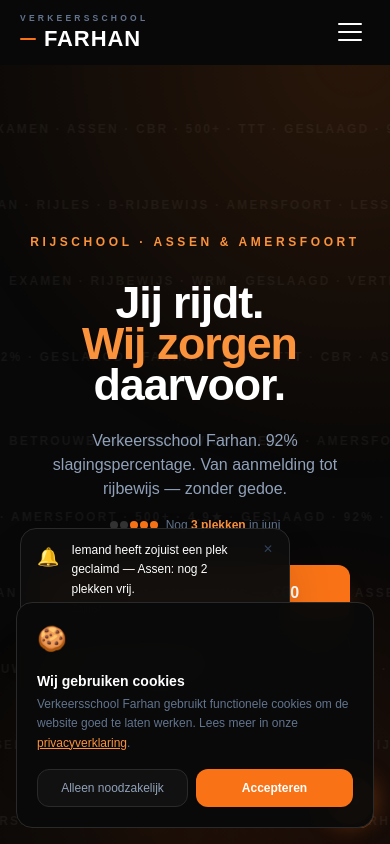
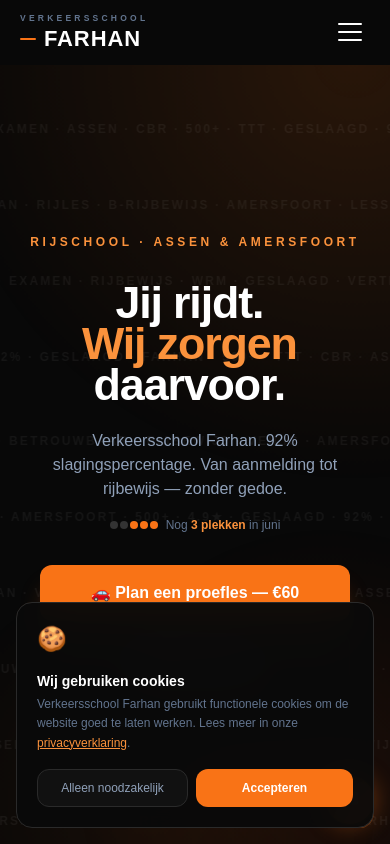
Before and after one commit to Aligh2209/verkeersschool-farhan, a Next.js app: page / in a window 390 px wide. Shown: the top 844 px of the page. Built offline with nearby package versions, Linux system fonts and the light colour scheme.

Commit message:
Meldingen: max 1 per sessie, exit intent alleen desktop na 45s

```diff
--- a/app/components/ExitIntent.tsx
+++ b/app/components/ExitIntent.tsx
@@ -20,10 +20,11 @@
       }
     }
 
-    // Wait 10s before activating (don't annoy people who just arrived)
+    // Wacht 45 seconden EN alleen op desktop (niet op mobiel)
+    if (window.innerWidth < 768) return
     const t = setTimeout(() => {
       document.addEventListener('mouseleave', onMouseLeave)
-    }, 10000)
+    }, 45000)
 
     return () => {
       clearTimeout(t)
--- a/app/components/FomoToast.tsx
+++ b/app/components/FomoToast.tsx
@@ -11,127 +11,75 @@
   cta?: { label: string; href: string }
 }
 
-/* Scroll-triggered — fires ONCE op specifieke scroll-percentages */
-const SCROLL_TRIGGERS = [
-  {
-    pct: 0.18,
-    icon: '🔔',
-    tekst: 'Iemand heeft zojuist een plek geclaimd — Assen: nog 2 plekken vrij.',
-  },
-  {
-    pct: 0.40,
-    icon: '⚠️',
-    tekst: 'Amersfoort zit bijna vol. Nog maar 1 plek beschikbaar!',
-    cta: { label: 'Claim plek', href: '/contact' },
-  },
-  {
-    pct: 0.68,
+// Slechts 1 melding — bij 65% scroll, één keer per sessie
+const TRIGGER = {
+  pct: 0.65,
   icon: '🔥',
-    tekst: 'Nog 1 plek over — schrijf je in vóór het einde van de maand.',
-    cta: { label: 'Nu inschrijven', href: '/contact' },
-  },
-]
-
-/* Timed — herhaalt elke 35 seconden na 20 sec delay */
-const TIMED = [
-  { icon: '🔔', tekst: 'Iemand uit Assen heeft zojuist een proefles gepland.' },
-  { icon: '📍', tekst: 'Locatie Amersfoort: nog 1 startplek vrij in juni.' },
-  { icon: '🔔', tekst: 'Iemand schreef zich in voor het Compleet-pakket.' },
-  { icon: '⚡', tekst: 'Proeflesaanbod geldig t/m einde van de maand.' },
-]
+  tekst: 'Nog 1 plek vrij in Amersfoort — schrijf je in vóór het einde van de maand.',
+  cta: { label: 'Nu inschrijven', href: '/boeken' },
+}
 
 let idCounter = 0
-const nextId = () => ++idCounter
 
 export default function FomoToast() {
-  const [queue, setQueue] = useState<Toast[]>([])
-  const [fired, setFired] = useState<Set<number>>(new Set())
-  const [timedIdx, setTimedIdx] = useState(0)
+  const [toast, setToast] = useState<Toast | null>(null)
+  const [fired, setFired] = useState(false)
 
-  const show = useCallback((toast: Omit<Toast, 'id'>) => {
-    const id = nextId()
-    setQueue(q => [...q.slice(-1), { ...toast, id }])
-    setTimeout(() => setQueue(q => q.filter(t => t.id !== id)), 6000)
+  const show = useCallback((t: Omit<Toast, 'id'>) => {
+    const id = ++idCounter
+    setToast({ ...t, id })
+    setTimeout(() => setToast(null), 6000)
   }, [])
 
-  /* Scroll triggers */
   useEffect(() => {
+    if (sessionStorage.getItem('fomo-shown')) return
+
     const onScroll = () => {
+      if (fired) return
       const pct = window.scrollY / (document.body.scrollHeight - window.innerHeight)
-      SCROLL_TRIGGERS.forEach((trigger, i) => {
-        if (pct >= trigger.pct && !fired.has(i)) {
-          setFired(prev => new Set(prev).add(i))
-          show({
-            icon: trigger.icon,
-            tekst: trigger.tekst,
-            cta: trigger.cta,
-          })
+      if (pct >= TRIGGER.pct) {
+        setFired(true)
+        sessionStorage.setItem('fomo-shown', '1')
+        show({ icon: TRIGGER.icon, tekst: TRIGGER.tekst, cta: TRIGGER.cta })
       }
-      })
     }
+
     window.addEventListener('scroll', onScroll, { passive: true })
     return () => window.removeEventListener('scroll', onScroll)
   }, [fired, show])
 
-  /* Timed notifications */
-  useEffect(() => {
-    const first = setTimeout(() => {
-      show(TIMED[0])
-      setTimedIdx(1)
-    }, 20000)
-
-    return () => clearTimeout(first)
-  }, [show])
-
-  useEffect(() => {
-    if (timedIdx === 0) return
-    const t = setTimeout(() => {
-      show(TIMED[timedIdx % TIMED.length])
-      setTimedIdx(i => i + 1)
-    }, 35000)
-    return () => clearTimeout(t)
-  }, [timedIdx, show])
-
   return (
-    <div className="fixed bottom-24 left-5 z-50 flex flex-col gap-2 max-w-[270px]">
     <AnimatePresence>
-        {queue.map(toast => (
+      {toast && (
         <motion.div
-            key={toast.id}
-            initial={{ opacity: 0, x: -28, scale: 0.95 }}
-            animate={{ opacity: 1, x: 0, scale: 1 }}
-            exit={{ opacity: 0, x: -16, scale: 0.95 }}
+          className="fixed bottom-24 left-5 z-50 max-w-[270px]"
+          initial={{ opacity: 0, x: -24, y: 8 }}
+          animate={{ opacity: 1, x: 0, y: 0 }}
+          exit={{ opacity: 0, x: -16 }}
           transition={{ duration: 0.4, ease: [0.22, 1, 0.36, 1] }}
         >
-            <div
-              className="rounded-2xl border border-[#2a2a2a] shadow-2xl overflow-hidden"
-              style={{ background: 'rgba(13,13,13,0.97)', backdropFilter: 'blur(20px)' }}
-            >
+          <div className="rounded-2xl border border-[#2a2a2a] shadow-xl overflow-hidden"
+            style={{ background: 'rgba(13,13,13,0.97)', backdropFilter: 'blur(20px)' }}>
             <div className="flex items-start gap-3 px-4 pt-3 pb-2.5">
               <span className="text-lg shrink-0 mt-0.5">{toast.icon}</span>
               <div className="flex-1 min-w-0">
                 <p className="text-white text-xs font-medium leading-relaxed">{toast.tekst}</p>
                 <p className="text-slate-600 text-[10px] mt-0.5">Zojuist</p>
               </div>
-                <button
-                  onClick={() => setQueue(q => q.filter(t => t.id !== toast.id))}
-                  className="text-slate-700 hover:text-slate-400 transition-colors text-xs shrink-0"
-                >
+              <button onClick={() => setToast(null)}
+                className="text-slate-700 hover:text-slate-400 transition-colors text-xs shrink-0">
                 ✕
               </button>
             </div>
             {toast.cta && (
-                <Link
-                  href={toast.cta.href}
-                  className="block w-full text-center text-xs font-bold text-coral-400 bg-coral-500/10 hover:bg-coral-500/20 border-t border-[#1a1a1a] py-2 transition-colors"
-                >
+              <Link href={toast.cta.href} onClick={() => setToast(null)}
+                className="block w-full text-center text-xs font-bold text-coral-400 bg-coral-500/10 hover:bg-coral-500/20 border-t border-[#1a1a1a] py-2 transition-colors">
                 {toast.cta.label} →
               </Link>
             )}
           </div>
         </motion.div>
-        ))}
+      )}
     </AnimatePresence>
-    </div>
   )
 }
```
Lines whose indentation alone changed are shown as unchanged.
